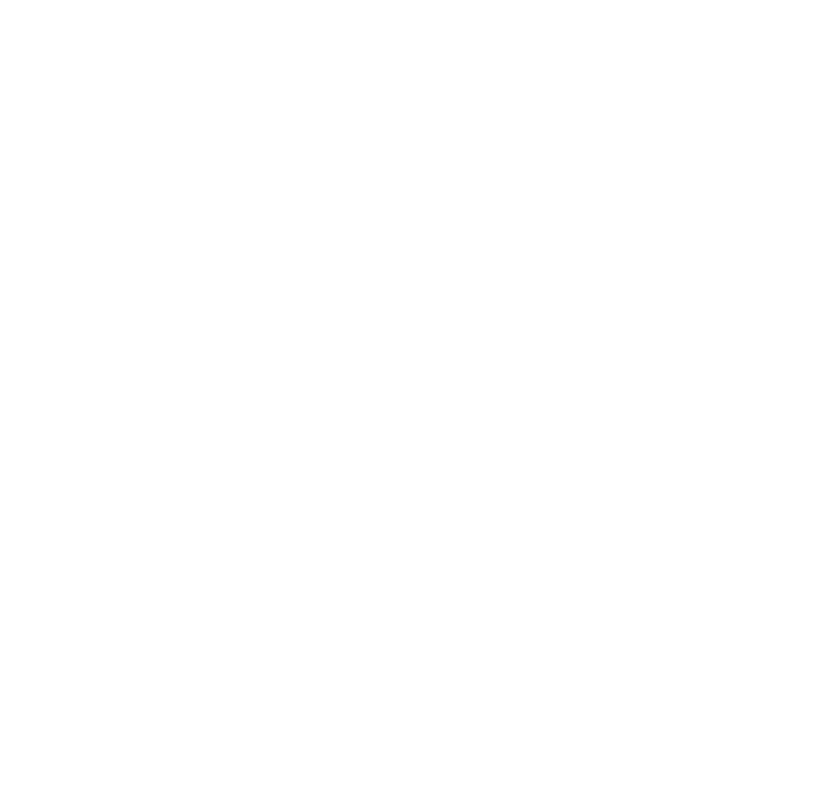
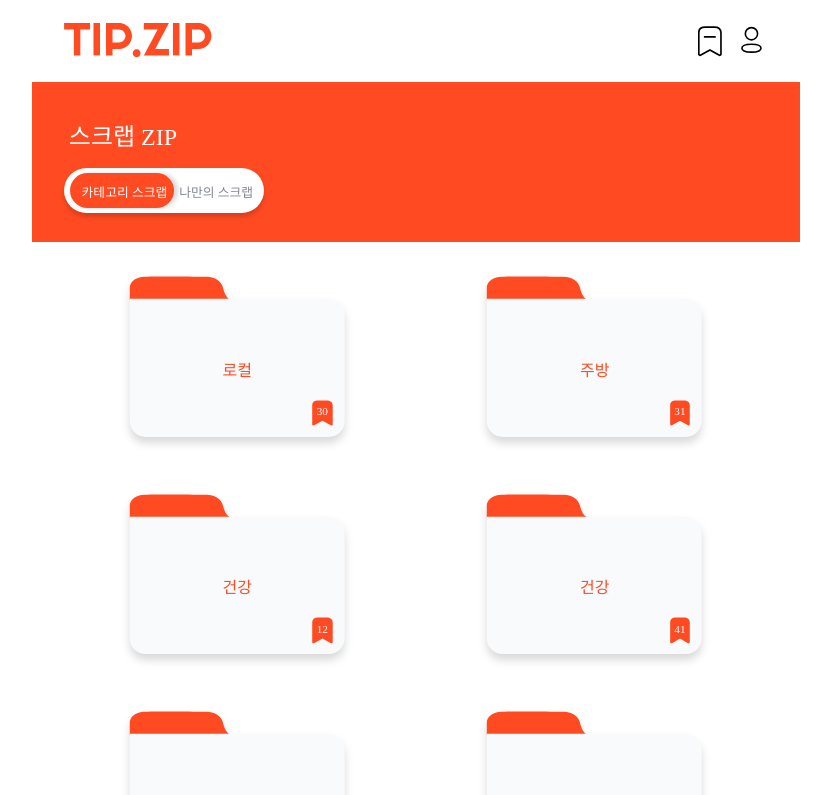
Before and after one commit to TIP-ZIP/TIPZIP_FE, a React (Vite) app: page /scrap in a window 1280 px wide. Before the commit this address had no page. Shown: the top 795 px of the page, without its empty margins (224-1055 px from the left). Built offline with nearby package versions, Linux system fonts and the light colour scheme; a web font is replaced by a local one.

Commit message:
feat(Scrap): Scrap 페이지 UI 구현(#15)

```diff
--- a/src/App.tsx
+++ b/src/App.tsx
@@ -12,6 +12,7 @@ import PostDetail from '@pages/PostDetail/PostDetail';
 import Mypage from '@pages/mypage/Mypage';
 import { useEffect } from 'react';
 import setVhProperty from './utils/setVhProperty';
+import Scrap from '@pages/scrap/Scrap';
 
 function App() {
   useEffect(() => {
@@ -33,6 +34,7 @@ function App() {
           <Route path='/post/new' element={<Post />} />
           <Route path='/post/:id' element={<PostDetail />} />
           <Route path='/mypage' element={<Mypage />} />
+          <Route path='/scrap' element={<Scrap />} />
         </Route>
       </Routes>
     </BrowserRouter>
--- /dev/null
+++ b/src/pages/scrap/Scrap.Styled.ts
@@ -0,0 +1,132 @@
+import styled from 'styled-components';
+
+// Container
+export const Container = styled.div`
+  width: 100%;
+  height: 100%;
+  position: relative;
+  background: white;
+`;
+
+// Header
+export const Header = styled.div`
+  width: 100%;
+  height: 10rem;
+
+  background: #ff4a22;
+`;
+
+export const Title = styled.div`
+  margin-left: 2.3rem;
+  padding-top: 2.2rem;
+  color: white;
+  ${({ theme }) => theme.fontStyles.Body1};
+  word-wrap: break-word;
+`;
+
+// Tabs
+export const TabContainer = styled.div`
+  width: 12.5rem;
+  height: 2.8rem;
+  margin-left: 2rem;
+  margin-top: 1rem;
+  position: relative;
+`;
+
+export const TabBackground = styled.div`
+  width: 12.5rem;
+  height: 2.8rem;
+  background: white;
+  position: absolute;
+  box-shadow: 0px 4px 4px rgba(0, 0, 0, 0.15);
+  border-radius: 30px;
+`;
+
+export const ActiveTab = styled.div`
+  width: 6.5rem;
+  height: 2.2rem;
+  position: absolute;
+  background: #ff4a22;
+  box-shadow: 4px 0px 4px rgba(0, 0, 0, 0.15);
+  border-radius: 30px;
+  margin: 0.3rem 0.4rem;
+`;
+
+export const TabTextActive = styled.div`
+  position: absolute;
+  left: 1.1rem;
+  top: 0.9rem;
+  color: white;
+  ${({ theme }) => theme.fontStyles.Caption4};
+  word-wrap: break-word;
+`;
+
+export const TabTextInactive = styled.div`
+  position: absolute;
+  left: 7.2rem;
+  top: 0.9rem;
+  color: #838991;
+  ${({ theme }) => theme.fontStyles.Caption4};
+  word-wrap: break-word;
+`;
+
+// Categories
+export const CategoriesContainer = styled.div`
+  margin: 2.1rem 3.4rem;
+  display: grid;
+  /*
+    - 최소 너비 13.56rem 보장
+    - 남는 공간은 1fr로 균등 분배
+    - 카드 최소 너비 13.56rem 유지
+  */
+  grid-template-columns: repeat(auto-fit, minmax(13.56rem, 1fr));
+  gap: 3.5rem;
+  justify-items: center;
+`;
+
+export const CategoryCard = styled.div`
+  width: 13.56rem;
+  height: 10.097rem;
+  position: relative;
+  cursor: pointer;
+`;
+
+export const CardBackground = styled.img`
+  width: 100%;
+  height: 100%;
+  filter: drop-shadow(0px 6px 4px rgba(0, 0, 0, 0.15));
+`;
+
+export const CategoryName = styled.div`
+  position: absolute;
+  width: 100%;
+  top: 5.1rem;
+  text-align: center;
+  color: #ff4a22;
+  ${({ theme }) => theme.fontStyles.Caption2};
+  word-wrap: break-word;
+`;
+
+export const Badge = styled.div`
+  position: absolute;
+  bottom: 0.39rem;
+  right: 0.36rem;
+  width: 2.2rem;
+  height: 2.2rem;
+  justify-content: center;
+  align-items: center;
+  display: flex;
+`;
+
+export const BadgeIcon = styled.img`
+  width: 1.424rem;
+  height: 1.773rem;
+`;
+
+export const BadgeText = styled.div`
+  position: absolute;
+  ${({ theme }) => theme.fontStyles.Caption5};
+  color: ${({ theme }) => theme.colors.TZ_Monochrome[0]};
+  word-wrap: break-word;
+  margin-bottom: 0.2rem;
+`;
--- a/src/pages/scrap/Scrap.tsx
+++ b/src/pages/scrap/Scrap.tsx
@@ -1,6 +1,49 @@
 import React from 'react';
+import * as Styled from './Scrap.Styled';
+import ScrapFolder from '../../assets/svgs/scrapFolder.svg';
+import ColoredBookmark from '../../assets/svgs/ColoredBookmark.svg';
+
+const categories = [
+  { name: '로컬', count: '30' },
+  { name: '주방', count: '31' },
+  { name: '건강', count: '12' },
+  { name: '건강', count: '41' },
+  { name: '기타', count: '30' },
+  { name: '정리 / 공간 활용', count: '13' },
+  { name: '청소', count: '52' },
+  { name: '청소', count: '40' },
+  { name: '여가 & 휴식', count: '55' },
+];
 
 const Scrap: React.FC = () => {
-  return <></>;
+  return (
+    <Styled.Container>
+      {/* Header */}
+      <Styled.Header>
+        <Styled.Title>스크랩 ZIP</Styled.Title>
+        <Styled.TabContainer>
+          <Styled.TabBackground />
+          <Styled.ActiveTab />
+          <Styled.TabTextActive>카테고리 스크랩</Styled.TabTextActive>
+          <Styled.TabTextInactive>나만의 스크랩</Styled.TabTextInactive>
+        </Styled.TabContainer>
+      </Styled.Header>
+
+      {/* Categories */}
+      <Styled.CategoriesContainer>
+        {categories.map((category, index) => (
+          <Styled.CategoryCard key={index}>
+            <Styled.CardBackground src={ScrapFolder} alt="folder" />
+            <Styled.CategoryName>{category.name}</Styled.CategoryName>
+            <Styled.Badge>
+              <Styled.BadgeIcon src={ColoredBookmark} alt="badge" />
+              <Styled.BadgeText>{category.count}</Styled.BadgeText>
+            </Styled.Badge>
+          </Styled.CategoryCard>
+        ))}
+      </Styled.CategoriesContainer>
+    </Styled.Container>
+  );
 };
+
 export default Scrap;
```
Also changed, not shown: src/assets/svgs/ColoredBookmark.svg (added), src/assets/svgs/scrapFolder.svg (added).
